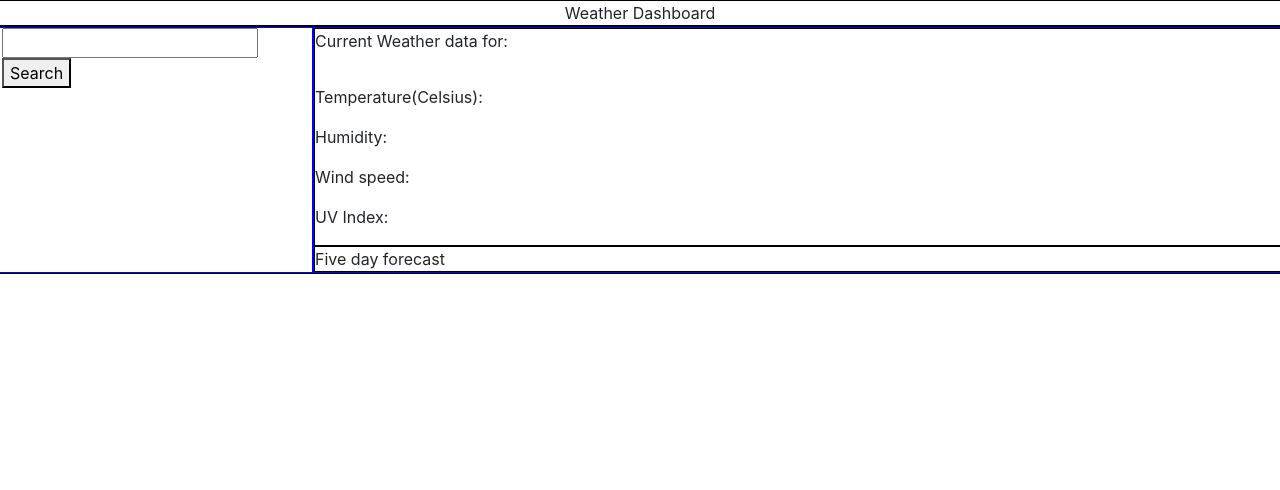
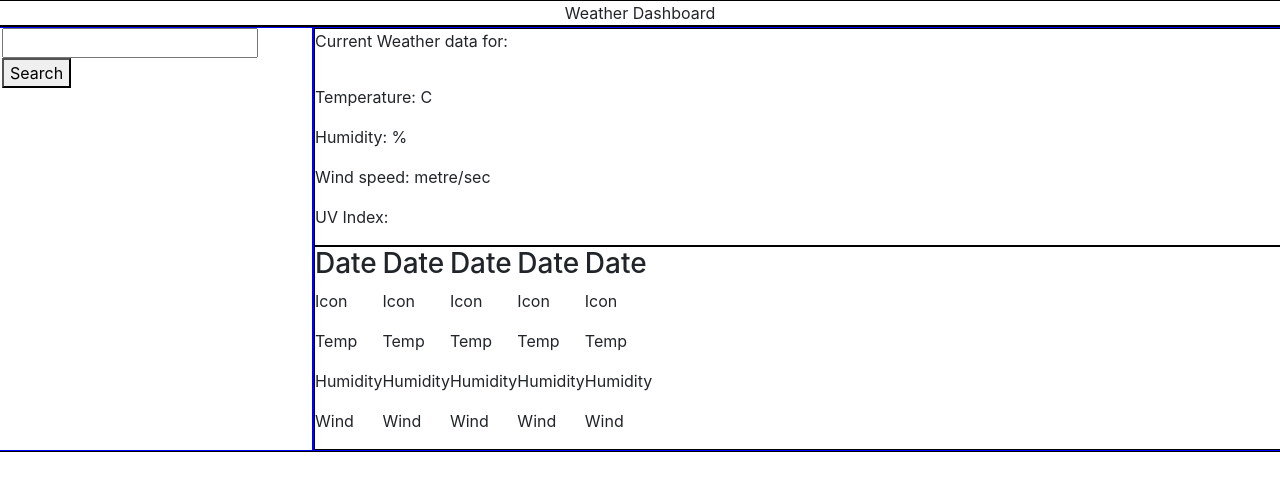
Before and after one commit to patrbraun/Weather-Dashboard, a plain HTML site: page index.html in a window 1280 px wide. Drawn offline with nearby package versions, Linux system fonts and the light colour scheme.

Commit message:
Five day forcast now populates

```diff
--- a/assets/js/script.js
+++ b/assets/js/script.js
@@ -32,11 +32,11 @@ function getHistory() {
 function pushHistory() {
     $('#history').empty();
     getHistory();
-    if(city){
+    if (city) {
         searchHistory.push(city);
     }
-    searchHistory.forEach(function(element){
-        var historyBtn = $('<button>').text(element).click(function(){
+    searchHistory.forEach(function (element) {
+        var historyBtn = $('<button>').text(element).click(function () {
             city = element;
             currentWeather();
         })
@@ -73,9 +73,6 @@ function currentWeather() {
 }
 
 
-//create second api call to retrieve the 5 day forcast
-//create variables to grab api response to be able to insert api data into second api
-
 //function to get UV index and render to page
 function getUVIndex(url) {
     fetch(url)
@@ -85,6 +82,16 @@ function getUVIndex(url) {
         .then(function (response) {
             console.log(response);
             currentUvEl.text(response.current.uvi);
+            console.log(document.getElementById('day-0').children[2]);
+            //Create five day forecast
+            for (i = 0; i < 5; i++) {
+                var card = "day-" + i;
+                document.getElementById(card).children[0].innerHTML= moment.unix(response.daily[i].dt).format("MMMM/DD/YYYY");
+                document.getElementById(card).children[1].innerHTML="Icon";
+                document.getElementById(card).children[2].innerHTML= "Temp: " + (response.daily[i].temp.day - 273.15).toFixed(2) + " C";
+                document.getElementById(card).children[3].innerHTML= "Humididty: " + response.daily[i].humidity + "%";
+                document.getElementById(card).children[4].innerHTML= "Wind Speed: " + response.daily[i].wind_speed + " metre/sec";
+            }
         });
 }
 
--- a/index.html
+++ b/index.html
@@ -30,13 +30,47 @@
         <h1 id="currentName"></h1>
         <h2 id="currentDate"></h2>
         <p id="currentIcon"></p>
-        <p>Temperature(Celsius): <span id=currentTemp></span></p>
-        <p>Humidity: <span id=currentHum></span></p>
-        <p>Wind speed: <span id=currentWind></span></p>
+        <p>Temperature: <span id=currentTemp></span> C</p>
+        <p>Humidity: <span id=currentHum></span>%</p>
+        <p>Wind speed: <span id=currentWind></span> metre/sec</p>
         <p>UV Index: <span id=currentUV></span></p>
       </div>
       <div class="row" id="fiveDay">
-        Five day forecast
+        <section id="day-0">
+          <h3>Date</h3>
+          <p>Icon</p>
+          <p>Temp</p>
+          <p>Humidity</p>
+          <p>Wind</p>
+        </section>
+        <section id="day-1">
+          <h3>Date</h3>
+          <p>Icon</p>
+          <p>Temp</p>
+          <p>Humidity</p>
+          <p>Wind</p>
+        </section>
+        <section id="day-2">
+          <h3>Date</h3>
+          <p>Icon</p>
+          <p>Temp</p>
+          <p>Humidity</p>
+          <p>Wind</p>
+        </section>
+        <section id="day-3">
+          <h3>Date</h3>
+          <p>Icon</p>
+          <p>Temp</p>
+          <p>Humidity</p>
+          <p>Wind</p>
+        </section>
+        <section id="day-4">
+          <h3>Date</h3>
+          <p>Icon</p>
+          <p>Temp</p>
+          <p>Humidity</p>
+          <p>Wind</p>
+        </section>
       </div>
     </div>
   </div>
```
